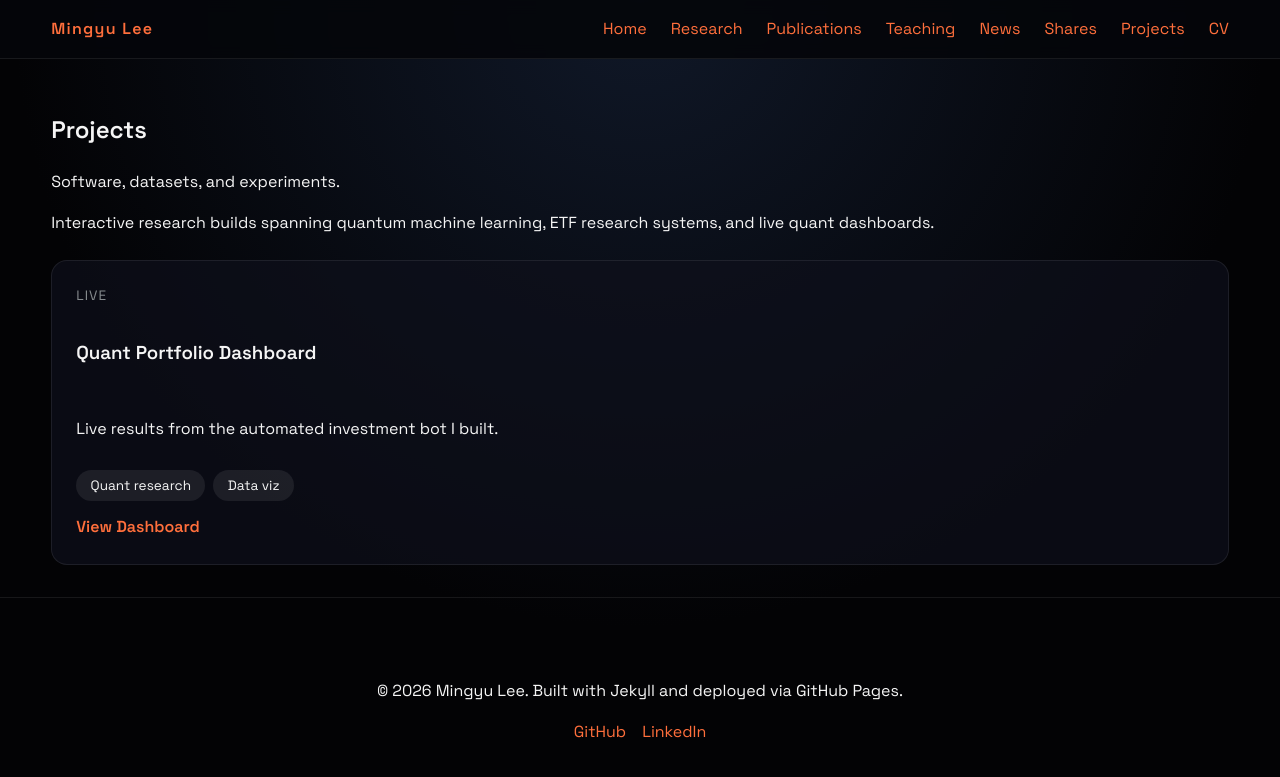
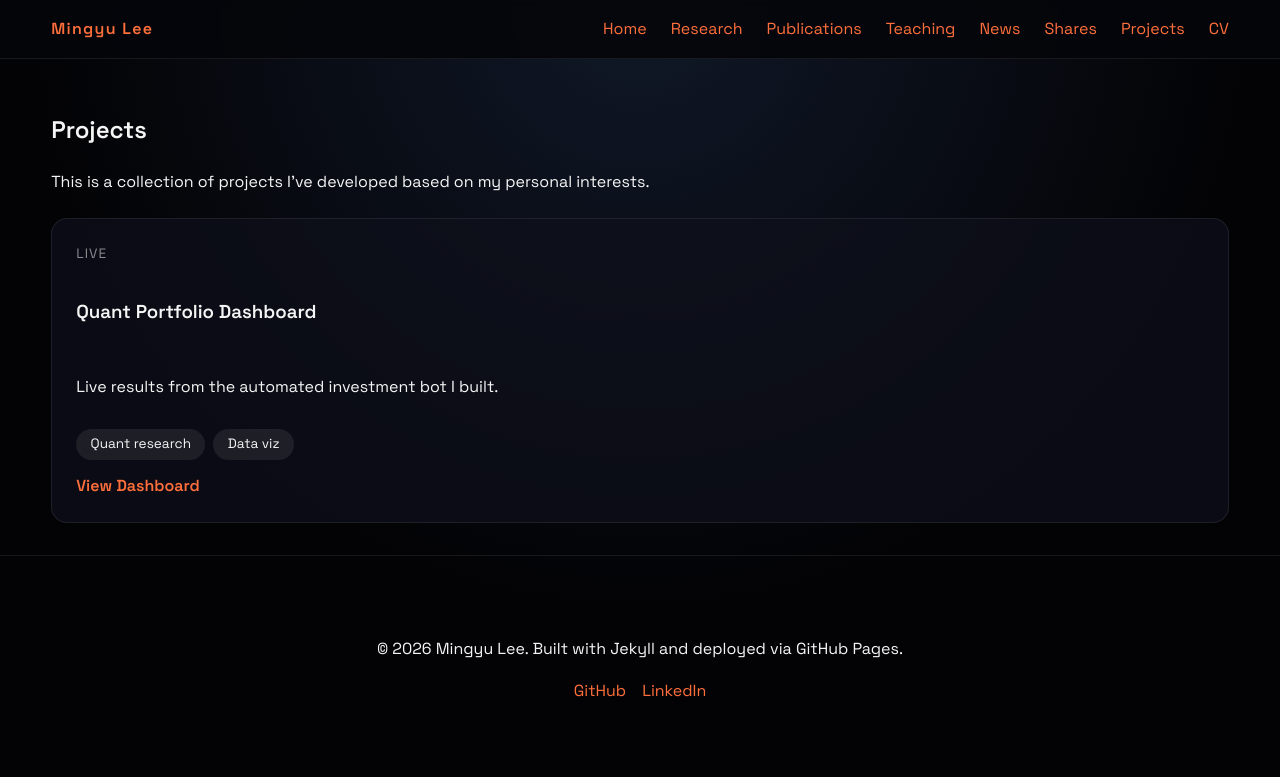
Before and after one commit to red1108/red1108.github.io, a Jekyll site: the page built from _pages/projects.md, in a window 1280 px wide. Shown: the top 777 px of the page. Built offline with Jekyll 4.4.1, drawn with Linux system fonts in a browser that asks for light colours.

Commit message:
minor changes

```diff
--- a/_includes/head.html
+++ b/_includes/head.html
@@ -5,7 +5,7 @@
   <title>{{ page.title | escape }} | {{ site.title | escape }}</title>
   <meta name="description" content="{{ page.description | default: site.description | strip_html | normalize_whitespace | escape }}" />
   <link rel="canonical" href="{{ page.url | absolute_url }}" />
-  <link rel="icon" type="image/svg+xml" href="{{ '/assets/images/profile.svg' | relative_url }}" />
+  <link rel="icon" type="image/svg+xml" href="{{ '/assets/images/favicon.svg' | relative_url }}" />
   <link rel="preconnect" href="https://fonts.googleapis.com" crossorigin />
   <link rel="preconnect" href="https://fonts.gstatic.com" crossorigin />
   <link href="https://fonts.googleapis.com/css2?family=Space+Grotesk:wght@400;500;600&family=IBM+Plex+Mono:wght@400;500&display=swap" rel="stylesheet" />
--- a/_layouts/quant.html
+++ b/_layouts/quant.html
@@ -10,7 +10,8 @@ layout: default
   <header class="quant-dashboard__intro">
     <p class="eyebrow">Cross-exchange arbitrage · Simple ROI</p>
     <h1>Quant Dashboard</h1>
-    <p>모든 데이터는 백테스팅이 아닌 실제 거래로 얻은 결과입니다. 총 {{ duration_days | round: 1 }}일 동안 {{ trade_count }}번의 트레이딩을 통해 계산된 결과입니다. 모든 계산은 복리가 아닌 단리 기준이며, 트레이딩 기간 동안의 평균 성과로 계산되었습니다. 마지막 업데이트: {{ last_updated }} · Collaborator: <a href="https://myeongjinshin.github.io/" target="_blank" rel="noopener">Myeongjin Shin</a>.</p>
+    <p>모든 데이터는 총 {{ duration_days | round: 1 }}일 동안 {{ trade_count }}번의 실제 트레이딩을 통해 계산된 결과입니다. 모든 계산은 복리가 아닌 단리 기준이며, 트레이딩 기간 동안의 평균 성과로 계산되었습니다. 마지막 업데이트: {{ last_updated }}</p>
+    <p>Collaborator: <a href="https://myeongjinshin.github.io/" target="_blank" rel="noopener">Myeongjin Shin</a>.</p>
   </header>
 
   <section class="quant-dashboard__chart">
--- a/_pages/projects.md
+++ b/_pages/projects.md
@@ -2,11 +2,10 @@
 layout: page
 title: Projects
 permalink: /projects/
-description: Software, datasets, and experiments.
+description: This is a collection of projects I've developed based on my personal interests.
 ---
 
 <section class="project-board">
-  <p>Interactive research builds spanning quantum machine learning, ETF research systems, and live quant dashboards.</p>
   <div class="card-grid project-grid">
     {% for project in site.data.projects %}
       {% assign primary_link = project.url | default: project.links[0].url | default: '#' %}
```
Also changed, not shown: assets/images/favicon.svg (added).
